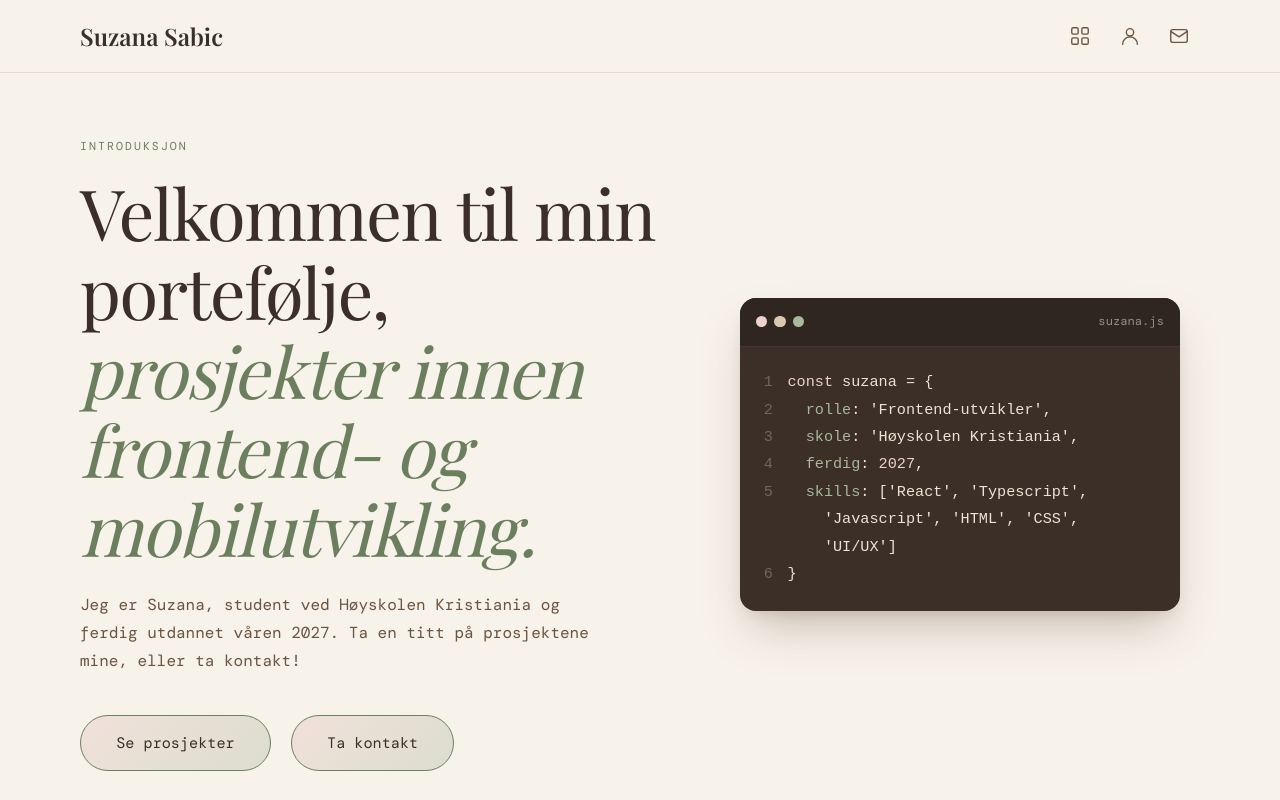
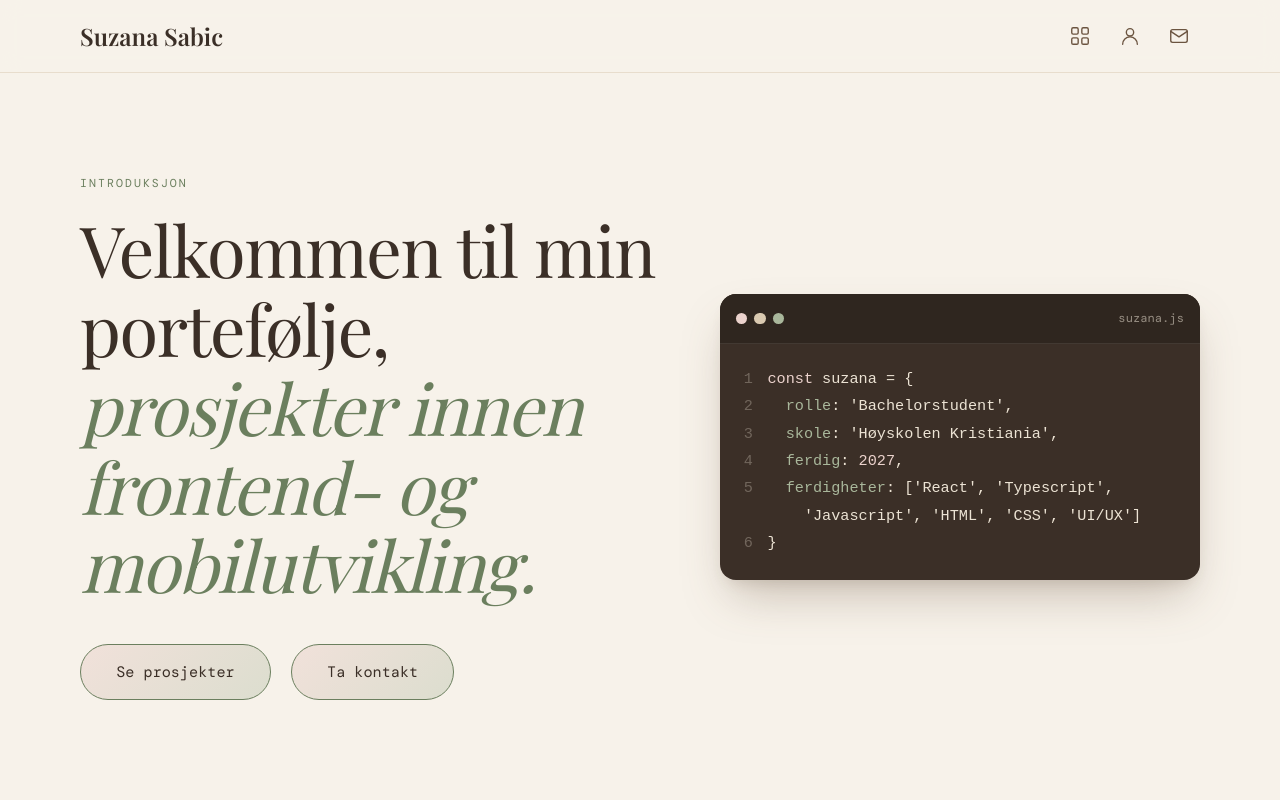
Before and after one commit to suzsabic/suzsabic.github.io, a React (Vite) app: page / in a window 1280 px wide. Shown: the top 800 px of the page. Built offline with nearby package versions, Linux system fonts and the light colour scheme; a web font is replaced by a local one.

Commit message:
Endret kodevinduet igjen

```diff
--- a/src/components/CodeCard.jsx
+++ b/src/components/CodeCard.jsx
@@ -11,7 +11,7 @@ export default function CodeCard() {
             <span><span className="k">const</span> suzana = {'{'}</span>
           </span>
           <span className="line line--prop">
-            <span><span className="p">rolle</span>: <span className="s">'Frontend-utvikler'</span>,</span>
+            <span><span className="p">rolle</span>: <span className="s">'Bachelorstudent'</span>,</span>
           </span>
           <span className="line line--prop">
             <span><span className="p">skole</span>: <span className="s">'Høyskolen Kristiania'</span>,</span>
@@ -21,7 +21,7 @@ export default function CodeCard() {
           </span>
           <span className="line line--prop">
             <span>
-              <span className="p">skills</span>: [<span className="s">'React'</span>, <span className="s">'Typescript'</span>,{' '}
+              <span className="p">ferdigheter</span>: [<span className="s">'React'</span>, <span className="s">'Typescript'</span>,{' '}
               <span className="s">'Javascript'</span>, <span className="s">'HTML'</span>, <span className="s">'CSS'</span>,{' '}
               <span className="s">'UI/UX'</span>]
             </span>
--- a/src/components/Hero.jsx
+++ b/src/components/Hero.jsx
@@ -9,9 +9,6 @@ export default function Hero() {
           Velkommen til min portefølje,
           <em> prosjekter innen frontend- og mobilutvikling.</em>
         </h1>
-        <p className="lead">
-          Jeg er Suzana, student ved Høyskolen Kristiania og ferdig utdannet våren 2027. Ta en titt på prosjektene mine, eller ta kontakt!
-        </p>
         <div className="hero__actions">
           <a className="btn" href="#prosjekter">Se prosjekter</a>
           <a className="btn" href="#kontakt">Ta kontakt</a>
--- a/src/index.css
+++ b/src/index.css
@@ -86,7 +86,7 @@ p { margin: 0; }
 
 /* Kodevindu */
 .code {
-  width: 100%; max-width: 440px; justify-self: center; background: var(--ink); color: var(--sand);
+  width: 100%; max-width: 480px; justify-self: center; background: var(--ink); color: var(--sand);
   border-radius: 1rem; overflow: hidden; font-size: clamp(0.8rem, 2.6vw, 0.95rem);
   box-shadow: 0 24px 48px -12px color-mix(in srgb, var(--brown) 35%, transparent),
     0 8px 16px -8px color-mix(in srgb, var(--brown) 20%, transparent);
@@ -207,11 +207,6 @@ p { margin: 0; }
   box-shadow: 0 24px 48px -12px color-mix(in srgb, var(--brown) 35%, transparent),
     0 8px 16px -8px color-mix(in srgb, var(--brown) 20%, transparent);
 }
-.timeline { margin-top: 2.5rem; border-top: 1px solid var(--beige); }
-.timeline li {
-  display: grid; grid-template-columns: 8rem 1fr; padding: 1rem 0;
-  border-bottom: 1px solid var(--beige); font-size: 0.95rem;
-}
 
 /* Contact */
 .contact { text-align: center; }
@@ -228,7 +223,6 @@ p { margin: 0; }
 @media (max-width: 800px) {
   .hero, .about__inner { grid-template-columns: 1fr; gap: 3rem; }
   .hero { min-height: auto; }
-  .hero__image { width: min(80%, 300px); }
   .grid { grid-template-columns: 1fr; }
   .modal__info { grid-template-columns: 1fr; padding: 1.5rem; }
   .slide { font-size: 2.5rem; }
```
